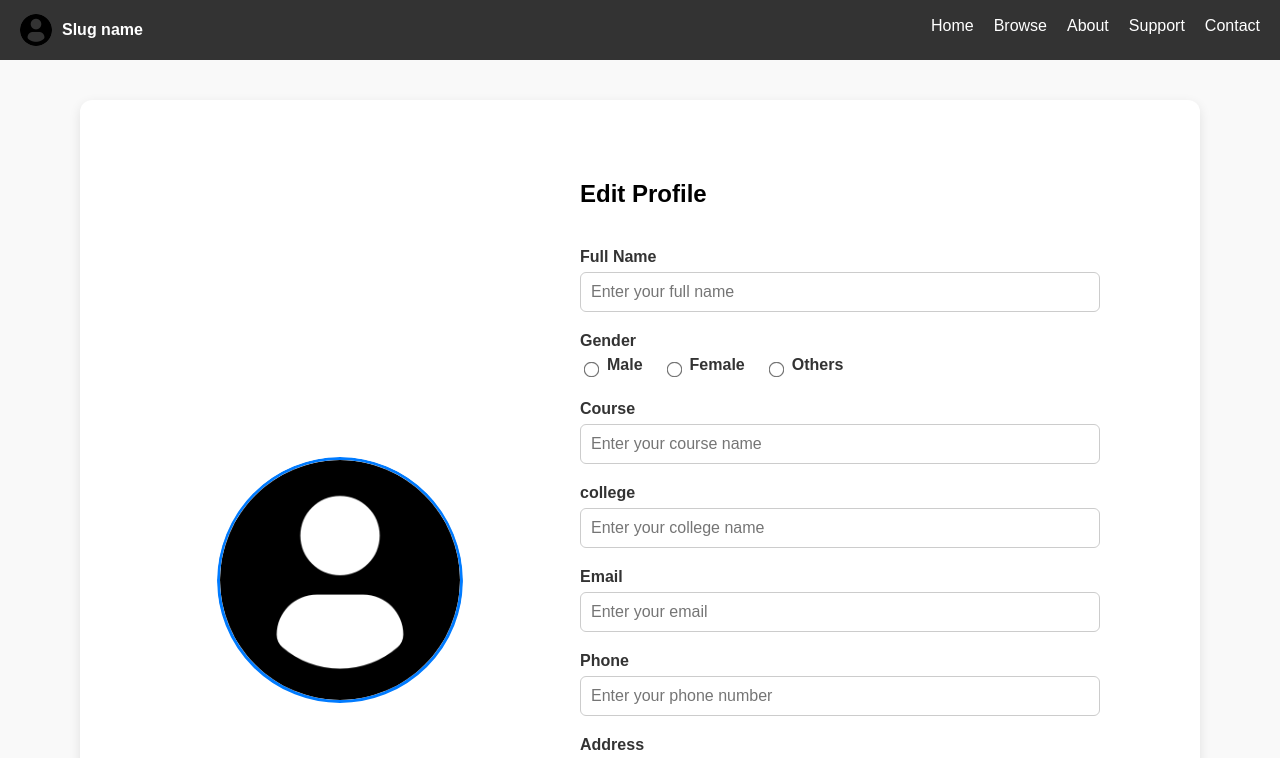
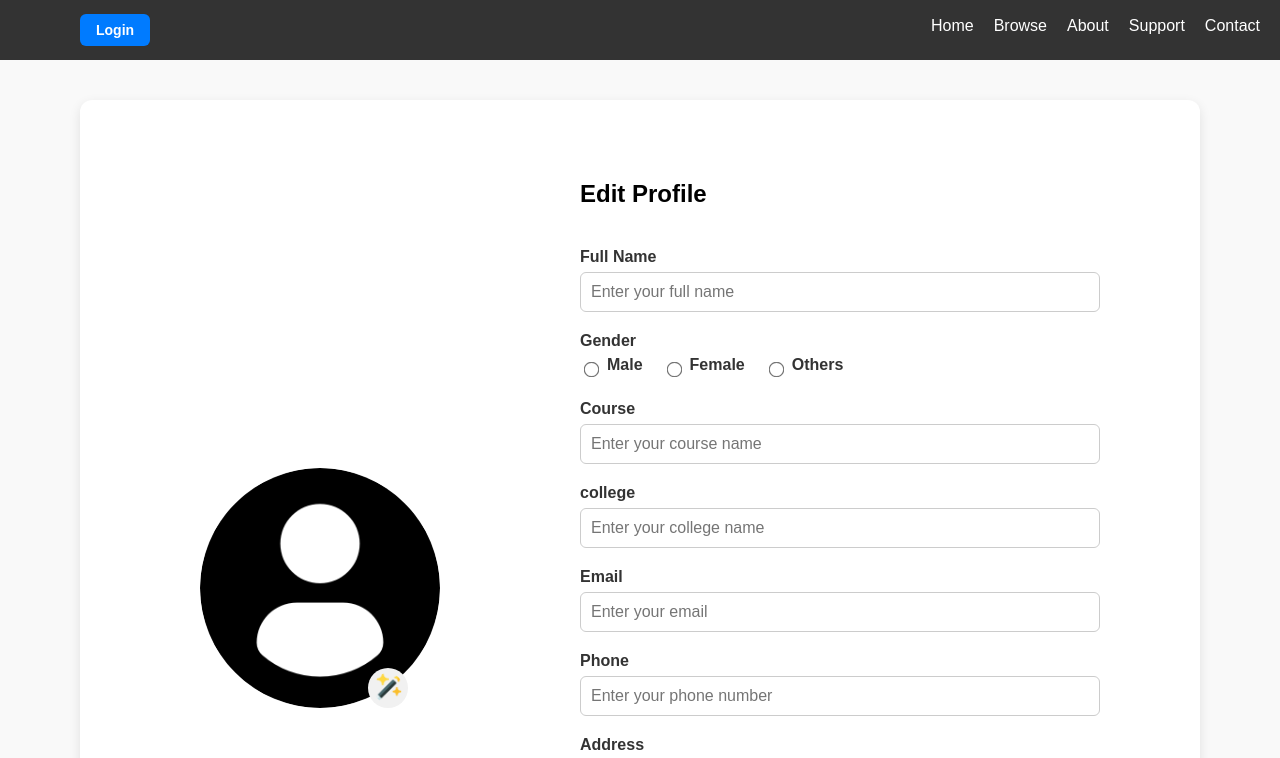
Before and after one commit to Aakash-1801/Project, a React (Create React App) app: page /Profile in a window 1280 px wide. Shown: the top 758 px of the page. Built offline with nearby package versions, Linux system fonts and the light colour scheme.

Commit message:
edit i dont know

```diff
--- a/src/App.js
+++ b/src/App.js
@@ -16,6 +16,7 @@ import Dropdown from './Components/Navbar/Dropdown';
 import Profile from './Components/Pages/Profile/Profile';
 
 function App() {
+  const [loggedIn, setLoggedIn] = React.useState(false);
   const [dropdownOpen, setDropdownOpen] = React.useState(false);
 
   const toggleDropdown = () => {
@@ -24,7 +25,14 @@ function App() {
 
   return (
     <div className='appp'>
+      {/* <Navbar
+        onProfileClick={toggleDropdown}
+        dropdownOpen={dropdownOpen}
+        setDropdownOpen={setDropdownOpen}
+      /> */}
       <Navbar
+        loggedIn={loggedIn}
+        setLoggedIn={setLoggedIn}
         onProfileClick={toggleDropdown}
         dropdownOpen={dropdownOpen}
         setDropdownOpen={setDropdownOpen}
--- a/src/Components/Navbar/Dropdown.js
+++ b/src/Components/Navbar/Dropdown.js
@@ -2,7 +2,7 @@ import React from 'react';
 // import { Link } from 'react-router-dom';
 import './Dropdown.css';
 
-function Dropdown() {
+function Dropdown({setLoggedIn}) {
   return (
       <div className='sub-menu-wrap'>
           <div className='sub-menu'>
@@ -26,9 +26,9 @@ function Dropdown() {
                   <p>Support</p>
                   <span>&gt;</span>
               </a>
-              <a href='/Browse' className='sub-menu-link'>
+              <a href='/' className='sub-menu-link'>
                   <img src='logout.png' alt='company' />
-                  <p>Log Out</p>
+                  <p onClick={() => setLoggedIn(false)}>Log Out</p>
                   <span>&gt;</span>
               </a>
           </div>
--- a/src/Components/Navbar/Navbar.css
+++ b/src/Components/Navbar/Navbar.css
@@ -58,6 +58,7 @@
   display: flex;
   align-items: center;
   cursor: pointer;
+  padding-left: 20px;
   gap: 10px;
 }
 
@@ -75,3 +76,26 @@
 .sub-menu-wrap {
   animation: dropdownSlideFade 0.3s ease;
 }
+
+.login-button {
+  padding: 8px 16px;
+  margin-left: 40px;
+  background-color: #007bff;
+  border: none;
+  border-radius: 6px;
+  color: white;
+  font-weight: 600;
+  font-size: 14px;
+  cursor: pointer;
+  transition: background-color 0.3s ease, transform 0.2s ease;
+}
+
+.login-button:hover {
+  background-color: #0056b3;
+  transform: scale(1.05);
+}
+
+.login-button:active {
+  background-color: #004495;
+  transform: scale(0.98);
+}
--- a/src/Components/Navbar/Navbar.js
+++ b/src/Components/Navbar/Navbar.js
@@ -3,7 +3,7 @@ import { NavLink, useLocation } from "react-router-dom";
 import "./Navbar.css";
 import Dropdown from "./Dropdown";
 
-function Navbar({ onProfileClick, dropdownOpen, setDropdownOpen }) {
+function Navbar({ loggedIn, setLoggedIn, onProfileClick, dropdownOpen, setDropdownOpen }) {
   const navRef = useRef(null);
   const dropdownRef = useRef(null);
   const location = useLocation();
@@ -21,26 +21,37 @@ function Navbar({ onProfileClick, dropdownOpen, setDropdownOpen }) {
 
   useEffect(() => {
     function handleClickOutside(event) {
-      if (dropdownRef.current && !dropdownRef.current.contains(event.target)) {
+      if (
+        dropdownRef.current &&
+        !dropdownRef.current.contains(event.target)
+      ) {
         setDropdownOpen(false);
       }
     }
 
     if (dropdownOpen) {
-      document.addEventListener('mousedown', handleClickOutside);
+      document.addEventListener("mousedown", handleClickOutside);
     }
 
     return () => {
-      document.removeEventListener('mousedown', handleClickOutside);
+      document.removeEventListener("mousedown", handleClickOutside);
     };
   }, [dropdownOpen, setDropdownOpen]);
 
   return (
     <nav className="navbar">
-      <div className="navbar-left" onClick={onProfileClick} ref={dropdownRef}>
-        <img src="profile.png" alt="Profile" className="profile-pic" />
-        <span className="profile-name">Slug name</span>
-        {dropdownOpen && <Dropdown />}
+      <div className="navbar-left" ref={dropdownRef}>
+        {loggedIn ? (
+          <div className="navbar-left" onClick={onProfileClick}>
+            <img src="profile.png" alt="Profile" className="profile-pic" />
+            <span className="profile-name">Slug name</span>
+            {dropdownOpen && <Dropdown setLoggedIn={setLoggedIn}/>}
+          </div>
+        ) : (
+          <button className="login-button" onClick={() => setLoggedIn(true)}>
+            Login
+          </button>
+        )}
       </div>
 
       <div className="navbar-right" ref={navRef}>
@@ -71,5 +82,85 @@ function Navbar({ onProfileClick, dropdownOpen, setDropdownOpen }) {
   );
 }
 
+export default Navbar;
 
-export default Navbar;
+
+
+
+
+
+// import React, { useEffect, useRef, useState } from "react";
+// import { NavLink, useLocation } from "react-router-dom";
+// import "./Navbar.css";
+// import Dropdown from "./Dropdown";
+
+// function Navbar({ onProfileClick, dropdownOpen, setDropdownOpen }) {
+//   const navRef = useRef(null);
+//   const dropdownRef = useRef(null);
+//   const location = useLocation();
+//   const [underlineStyle, setUnderlineStyle] = useState({ left: 0, width: 0 });
+
+//   useEffect(() => {
+//     const activeLink = navRef.current?.querySelector('.active-link');
+//     if (activeLink) {
+//       setUnderlineStyle({
+//         left: activeLink.offsetLeft,
+//         width: activeLink.offsetWidth,
+//       });
+//     }
+//   }, [location]);
+
+//   useEffect(() => {
+//     function handleClickOutside(event) {
+//       if (dropdownRef.current && !dropdownRef.current.contains(event.target)) {
+//         setDropdownOpen(false);
+//       }
+//     }
+
+//     if (dropdownOpen) {
+//       document.addEventListener('mousedown', handleClickOutside);
+//     }
+
+//     return () => {
+//       document.removeEventListener('mousedown', handleClickOutside);
+//     };
+//   }, [dropdownOpen, setDropdownOpen]);
+
+//   return (
+//     <nav className="navbar">
+//       <div className="navbar-left" onClick={onProfileClick} ref={dropdownRef}>
+//         <img src="profile.png" alt="Profile" className="profile-pic" />
+//         <span className="profile-name">Slug name</span>
+//         {dropdownOpen && <Dropdown />}
+//       </div>
+
+//       <div className="navbar-right" ref={navRef}>
+//         <NavLink to="/" end className={({ isActive }) => (isActive ? "active-link" : "")}>
+//           Home
+//         </NavLink>
+//         <NavLink to="/Browse" className={({ isActive }) => (isActive ? "active-link" : "")}>
+//           Browse
+//         </NavLink>
+//         <NavLink to="/About" className={({ isActive }) => (isActive ? "active-link" : "")}>
+//           About
+//         </NavLink>
+//         <NavLink to="/Support" className={({ isActive }) => (isActive ? "active-link" : "")}>
+//           Support
+//         </NavLink>
+//         <NavLink to="/Contact" className={({ isActive }) => (isActive ? "active-link" : "")}>
+//           Contact
+//         </NavLink>
+//         <span
+//           className="sliding-underline"
+//           style={{
+//             left: underlineStyle.left,
+//             width: underlineStyle.width,
+//           }}
+//         />
+//       </div>
+//     </nav>
+//   );
+// }
+
+
+// export default Navbar;
--- a/src/Components/Pages/Profile/Profile.css
+++ b/src/Components/Pages/Profile/Profile.css
@@ -3,7 +3,7 @@
   justify-content: center;
   align-items: center;
   padding: 40px;
-  background-color: #f9f9f9; /* Added for better contrast */
+  background-color: #f9f9f9;
 }
 
 .main-profile {
@@ -11,17 +11,18 @@
   max-width: 1000px;
   width: 100%;
   padding: 40px 60px;
-  background-color: #ffffff; /* Added background */
-  box-shadow: 0 4px 12px rgba(0, 0, 0, 0.1); /* Added card-style shadow */
-  border-radius: 12px; /* Rounded corners */
+  background-color: #ffffff;
+  box-shadow: 0 4px 12px rgba(0, 0, 0, 0.1);
+  border-radius: 12px;
 }
 
 .left-profile-image {
   width: 40%;
   display: flex;
+  flex-direction: column;
   justify-content: center;
   align-items: center;
-  padding: 20px; /* Simplified padding */
+  padding: 20px;
   box-sizing: border-box;
 }
 
@@ -31,17 +32,29 @@
   box-sizing: border-box;
 }
 
-.left-image {
+/* .left-image {
   border-radius: 50%;
   overflow: hidden;
-}
+} */
 
 .profilepng {
   width: 240px;
   height: 240px;
-  object-fit: cover; /* Ensures image stays inside circle */
+  object-fit: cover;
   border-radius: 50%;
-  border: 3px solid #007bff;
+}
+
+.profile-edit {
+  height: 30px;
+  width: 30px;
+  padding: 5px;
+  background-color: #f1f1f1;
+  border-radius: 50%;
+  transform: translateX(-180%);
+  /* transform: translateY(-60%); */
+}
+.profile-edit:hover {
+  cursor: pointer;
 }
 
 .form-right-profile {
@@ -67,6 +80,11 @@
   border-radius: 6px;
   font-size: 16px;
 }
+.form-group textarea {
+  padding: 10px;
+  /* border: 1px solid #ccc; */
+  border-radius: 6px;
+}
 
 #resumeuplode {
   margin-top: 8px;
@@ -74,7 +92,7 @@
 
 .gender-form {
   display: flex;
-  gap: 20px; /* Changed from justify-content to gap for better control */
+  gap: 20px;
 }
 
 .gender-form div {
--- a/src/Components/Pages/Profile/Profile.js
+++ b/src/Components/Pages/Profile/Profile.js
@@ -8,6 +8,9 @@ function Profile() {
                 <div className="left-profile-image">
                     <div className="left-image">
                         <img src="profile.png" alt="profile" className="profilepng" />
+                    {/* </div>
+                    <div className="left-image"> */}
+                        <img src="magic-tool.png" alt="edit-profile" className="profile-edit" />
                     </div>
                 </div>
                 <div className="right-profile-content">
@@ -65,7 +68,7 @@ function Profile() {
 
                         <div>
                             <h3 className="resume-up">Upload your resume</h3>
-                            <input type="file" name="upload" id="resumeuplode"/>
+                            <input type="file" name="upload" id="resumeuplode" required/>
                         </div>
 
                         <button type="submit" className="save-btn">Save Changes</button>
```
Also changed, not shown: public/edit-profile.png (added).
